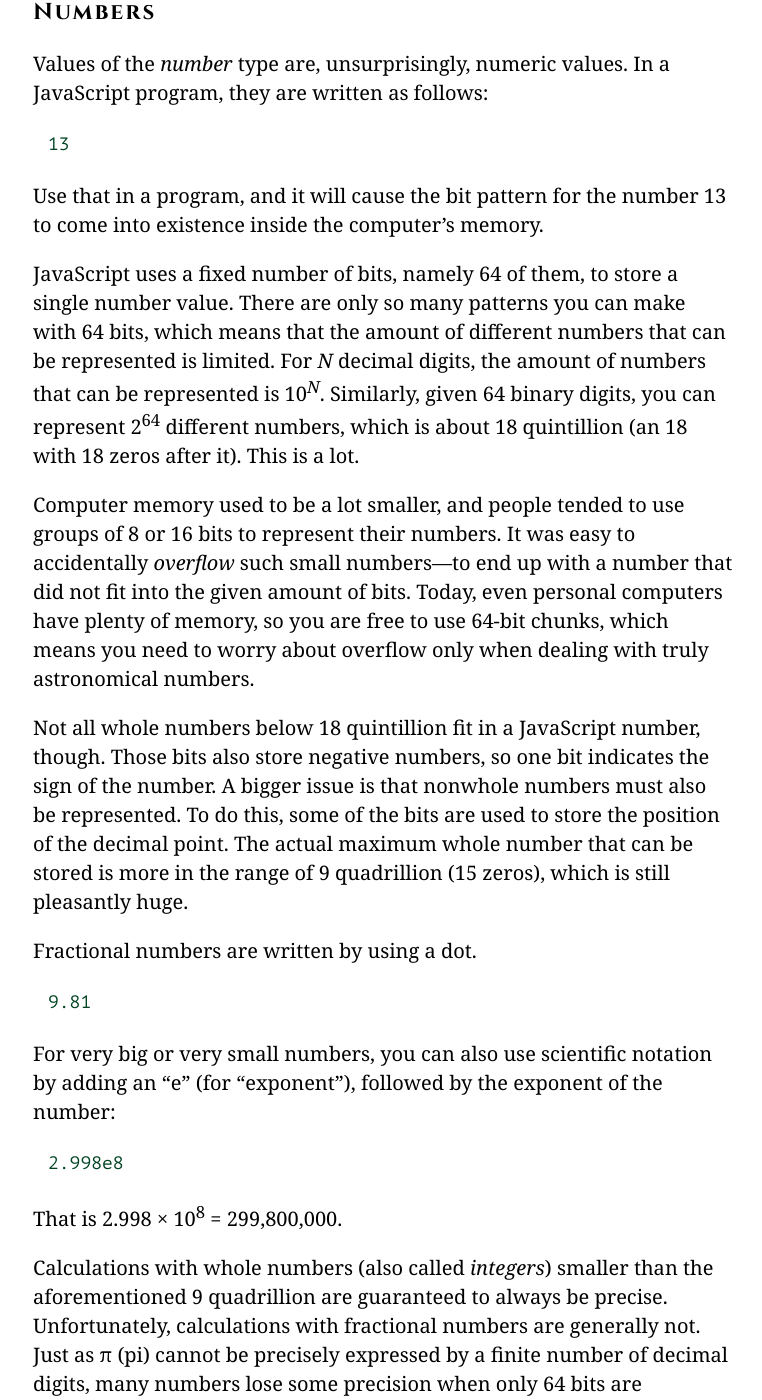
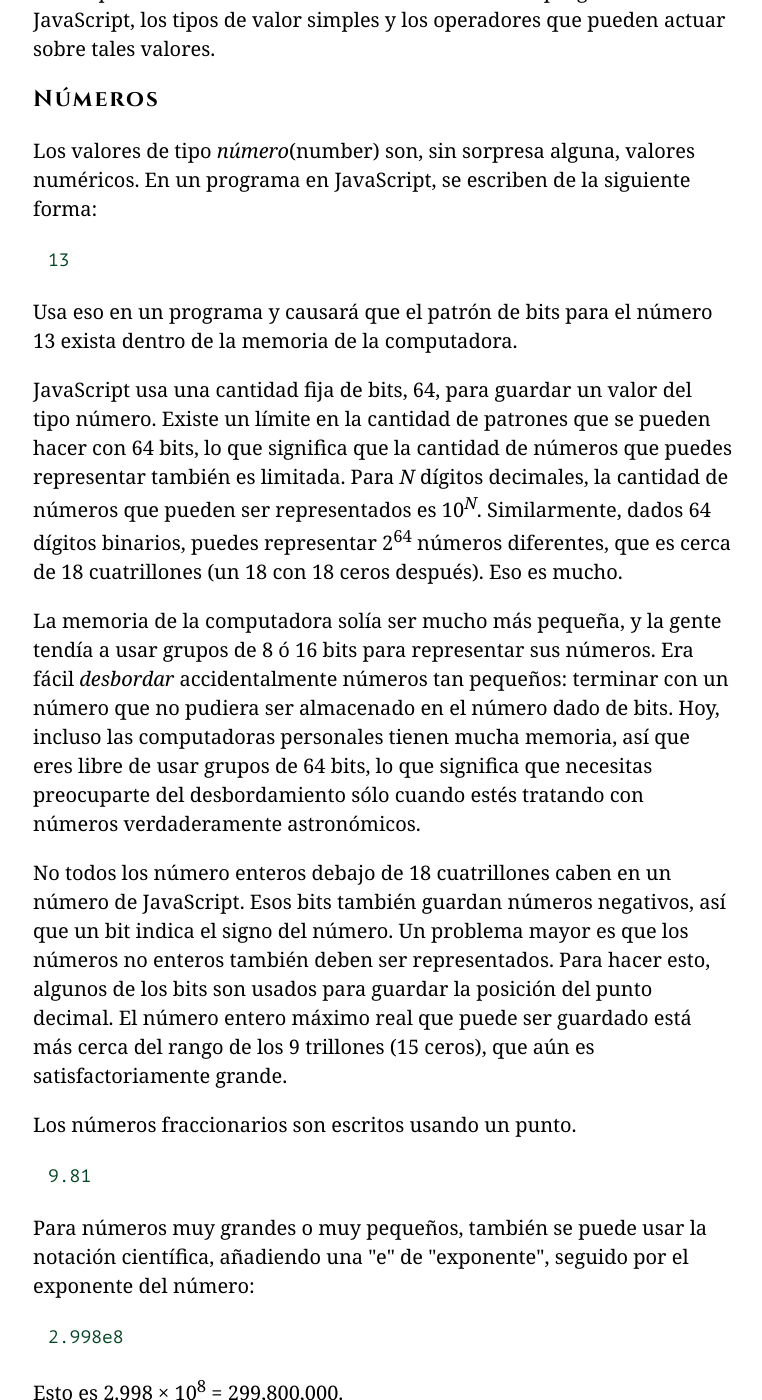
Before and after one commit to hectorip/Eloquent-JavaScript-ES-online, a Jekyll site: the page chapters/01_values.html, which Jekyll copies as it is, in a window 1280 px wide and 1400 px high, scrolled down 1922 px. Shown: the whole window, without its empty margins (257-1019 px from the left). Built offline with Jekyll 4.4.1, drawn with Linux system fonts in a browser that asks for light colours; nearby versions of some CDN libraries; library files that are not in the unit come from our copies; some of the changed text lies outside the part shown.

Commit message:
Numbers section

```diff
--- a/chapters/01_values.html
+++ b/chapters/01_values.html
@@ -39,7 +39,7 @@ de información discreta puede ser reducida a una secuencia de ceros y
 unos y por lo tanto representada como bits.</p>
 <p><a class=p_ident id="p_JE/XYCmcJB" href="#p_JE/XYCmcJB"></a> Por ejemplo, piensa
 cómo podrías representar el número 13 en bits. Funciona de la misma
-forma en que escribes número decimales, pero en vez de tener 10
+forma en que escribes números decimales, pero en vez de tener 10
 dígitos, tienes sólo 2, y el peso de cada uno se incrementa
 por un factor de 2 de derecha a izquierda. Aquí están los bits que
 conforman el número 13, con los pesos de cada uno mostrados debajo de
@@ -48,85 +48,85 @@ ellos.</p>
  128  64  32  16   8   4   2   1</pre>
 <p><a class=p_ident id="p_u5x2Yw8/7N" href="#p_u5x2Yw8/7N"></a>Así que ese es el número binario 00001101, u 8 + 4 + 1,
 que equivale a 13.</p>
-<h2><a class=h_ident id="h_sVZPaxUSy/" href="#h_sVZPaxUSy/"></a>Values</h2>
-<p><a class=p_ident id="p_ySnc2wG5kf" href="#p_ySnc2wG5kf"></a>Imagine a sea of
-bits. An ocean of them. A typical modern computer has more than 30
-billion bits in its volatile data storage. Nonvolatile storage (the
-hard disk or equivalent) tends to have yet a few orders of magnitude
-more.</p>
+<h2><a class=h_ident id="h_U9F8ZU147i" href="#h_U9F8ZU147i"></a>Valores</h2>
+<p><a class=p_ident id="p_W4yD+2tNFN" href="#p_W4yD+2tNFN"></a>Imagina
+un mar de bits. Un océano de estos. Una computadora moderna típica
+tiene más de 30 mil millones de bits en su almacenamiento de datos
+volátil. El almacenamiento no volátil (el disco duro o su equivalente)
+tiene un par de órdenes de magnitud más todavía.</p>
 <div class="image">
   <img src="img/bit-sea.png" alt="The Ocean of Bits">
 </div>
-<p><a class=p_ident id="p_e7djokdoxd" href="#p_e7djokdoxd"></a>To be able to work with such quantities of bits without getting lost,
-you can separate them into chunks that represent pieces of
-information. In a JavaScript environment, those chunks are called
-<em>values</em>. Though all values are made of bits, they play different
-roles. Every value has a type that determines its role. There are
-six basic types of values in JavaScript: numbers, strings, Booleans,
-objects, functions, and undefined values.</p>
-<p><a class=p_ident id="p_+ayfFmFdze" href="#p_+ayfFmFdze"></a>To create a value, you must merely invoke its
-name. This is convenient. You don&#8217;t have to gather building material
-for your values or pay for them. You just call for one, and <em>woosh</em>,
-you have it. They are not created from thin air, of course. Every
-value has to be stored somewhere, and if you want to use a gigantic
-amount of them at the same time, you might run out of bits.
-Fortunately, this is a problem only if you need them all
-simultaneously. As soon as you no longer use a value, it will
-dissipate, leaving behind its bits to be recycled as building material
-for the next generation of values.</p>
-<p><a class=p_ident id="p_4qFZuA8nQ3" href="#p_4qFZuA8nQ3"></a>This chapter introduces the atomic elements of JavaScript programs,
-that is, the simple value types and the operators that can act on such
-values.</p>
-<h2><a class=h_ident id="h_flOCH3CuFg" href="#h_flOCH3CuFg"></a>Numbers</h2>
-<p><a class=p_ident id="p_lB/BspzEbz" href="#p_lB/BspzEbz"></a>Values of the
-<em>number</em> type are, unsurprisingly, numeric values. In a JavaScript
-program, they are written as follows:</p>
+<p><a class=p_ident id="p_/+rSEDl+t3" href="#p_/+rSEDl+t3"></a>Para ser capaces con tales cantidades de bits sin perderte, puedes
+separarlos en pedazos que representen piezas de información. En un
+entorno en JavaScript, esos pedazos son llamados <em>valores</em>. Aunque
+todos los valores están hechos de bits, juegan diferentes roles. Cada
+valor tiene un tipo que determina su rol. Existen seis tipos básicos de
+valores en JavaScript: números, cadenas, Booleanos, objetos, funciones,
+y valores indefinidos.</p>
+<p><a class=p_ident id="p_Iamt82VWK9" href="#p_Iamt82VWK9"></a>Para crear un valor, sólo tienes que invocar
+su nombre. Esto es conveniente. No tienes que reuinir el material de
+construcción de tus valores o pagar por ellos. Sólo llamas uno y <em>woosh</em>,
+lo tienes. No son creados de la nada, por supuesto. Cada valor tiene que
+estar almacenado en algún lugar, y si quieres usar una cantidad enorme
+de estos al mismo tiempo, te podrías quedar sin bits. Afortunadamente,
+esto se convierte en un problema sólamente si los necesitas todos al
+mismo tiempo. Tan pronto como dejes de usar un valor se disipará, dejando
+sus bits para que sean reciclados como material de construcción de la
+próxima generación de valores.</p>
+<p><a class=p_ident id="p_Ug5egI/knJ" href="#p_Ug5egI/knJ"></a>Este capítulo introduce los elementos atómicos de los programas en
+JavaScript, los tipos de valor simples y los operadores que pueden
+actuar sobre tales valores.</p>
+<h2><a class=h_ident id="h_BPeI5tySz2" href="#h_BPeI5tySz2"></a>Números</h2>
+<p><a class=p_ident id="p_/BWrVUBa16" href="#p_/BWrVUBa16"></a>Los valores de tipo
+<em>número</em>(number) son, sin sorpresa alguna, valores numéricos.
+En un programa en JavaScript, se escriben de la siguiente forma:</p>
 <pre data-language="javascript" class="snippet cm-s-default"><a class=c_ident id="c_vTB6PsMp4Q" href="#c_vTB6PsMp4Q"></a><span class="cm-number">13</span></pre>
-<p><a class=p_ident id="p_5FswHziHvR" href="#p_5FswHziHvR"></a>Use that in a program, and it will cause the bit
-pattern for the number 13 to come into existence inside the computer&#8217;s
-memory.</p>
-<p><a class=p_ident id="p_34VeW0GvxJ" href="#p_34VeW0GvxJ"></a>JavaScript uses a fixed
-number of bits, namely 64 of them, to store a single number value.
-There are only so many patterns you can make with 64 bits, which means
-that the amount of different numbers that can be represented is
-limited. For <em>N</em> decimal digits, the amount of numbers that can be
-represented is 10<sup><em>N</em></sup>. Similarly, given 64 binary digits, you can
-represent 2<sup>64</sup> different numbers, which is about 18 quintillion (an
-18 with 18 zeros after it). This is a lot.</p>
-<p><a class=p_ident id="p_WcfWpTcQB6" href="#p_WcfWpTcQB6"></a>Computer memory used to be a lot smaller, and people tended to use
-groups of 8 or 16 bits to represent their numbers. It was easy to
-accidentally <em>overflow</em> such small numbers—to end up with a number
-that did not fit into the given amount of bits. Today, even personal
-computers have plenty of memory, so you are free to use 64-bit chunks,
-which means you need to worry about overflow only when dealing with
-truly astronomical numbers.</p>
-<p><a class=p_ident id="p_qgS+bpqvEk" href="#p_qgS+bpqvEk"></a>Not
-all whole numbers below 18 quintillion fit in a JavaScript number,
-though. Those bits also store negative numbers, so one bit indicates
-the sign of the number. A bigger issue is that nonwhole numbers must
-also be represented. To do this, some of the bits are used to store
-the position of the decimal point. The actual maximum whole number
-that can be stored is more in the range of 9 quadrillion (15 zeros),
-which is still pleasantly huge.</p>
-<p><a class=p_ident id="p_+wzyK91zcb" href="#p_+wzyK91zcb"></a>Fractional numbers are written by using a
-dot.</p>
+<p><a class=p_ident id="p_hhFOOgT9wU" href="#p_hhFOOgT9wU"></a> Usa eso en un programa y causará que el patrón de
+bits para el número 13 exista dentro de la memoria de la computadora.</p>
+<p><a class=p_ident id="p_T/okPTL5NG" href="#p_T/okPTL5NG"></a>JavaScript usa una cantidad fija
+de bits, 64, para guardar un valor del tipo número. Existe un límite
+en la cantidad de patrones que se pueden hacer con 64 bits, lo que
+significa que la cantidad de números que puedes representar también es
+limitada. Para <em>N</em> dígitos decimales, la cantidad de números que
+pueden ser representados es 10<sup><em>N</em></sup>. Similarmente, dados 64 dígitos
+binarios, puedes representar 2<sup>64</sup> números diferentes, que es cerca de
+18 cuatrillones (un 18 con 18 ceros después). Eso es mucho.</p>
+<p><a class=p_ident id="p_Kq2zPrF86n" href="#p_Kq2zPrF86n"></a>La memoria de la computadora solía ser mucho más pequeña, y la gente
+tendía a usar grupos de 8 ó 16 bits para representar sus números. Era
+fácil <em>desbordar</em> accidentalmente números tan pequeños: terminar
+con un número que no pudiera ser almacenado en el número dado de bits. Hoy,
+incluso las computadoras personales tienen mucha memoria, así
+que eres libre de usar grupos de 64 bits, lo que significa que
+necesitas preocuparte del desbordamiento sólo cuando estés
+tratando con números verdaderamente astronómicos.</p>
+<p><a class=p_ident id="p_+SuavY86yZ" href="#p_+SuavY86yZ"></a>No
+todos los número enteros debajo de 18 cuatrillones caben en un número
+de JavaScript. Esos bits también guardan números negativos, así
+que un bit indica el signo del número. Un problema mayor es que
+los números no enteros también deben ser representados. Para hacer esto,
+algunos de los bits son usados para guardar la posición del punto decimal.
+El número entero máximo real que puede ser guardado está más cerca del rango de
+los 9 trillones (15 ceros), que aún es satisfactoriamente grande.</p>
+<p><a class=p_ident id="p_QuaxCY0XYg" href="#p_QuaxCY0XYg"></a>Los números fraccionarios son escritos usando un punto.</p>
 <pre data-language="javascript" class="snippet cm-s-default"><a class=c_ident id="c_pDtjSHBkOT" href="#c_pDtjSHBkOT"></a><span class="cm-number">9.81</span></pre>
-<p><a class=p_ident id="p_j34c/ZU9g4" href="#p_j34c/ZU9g4"></a>For
-very big or very small numbers, you can also use scientific notation
-by adding an “e” (for “exponent”), followed by the exponent of the
-number:</p>
+<p><a class=p_ident id="p_swGkw2BgKN" href="#p_swGkw2BgKN"></a>Para números
+muy grandes o muy pequeños, también se puede usar la notación
+científica, añadiendo una "e" de "exponente", seguido por el exponente
+del número:</p>
 <pre data-language="javascript" class="snippet cm-s-default"><a class=c_ident id="c_BcwYGRXGfX" href="#c_BcwYGRXGfX"></a><span class="cm-number">2.998e8</span></pre>
-<p><a class=p_ident id="p_YbACmHw8Kd" href="#p_YbACmHw8Kd"></a>That is 2.998 × 10<sup>8</sup> = 299,800,000.</p>
-<p><a class=p_ident id="p_8KgYC0F1fX" href="#p_8KgYC0F1fX"></a>Calculations with whole numbers (also called <em>integers</em>)
-smaller than the aforementioned 9 quadrillion are guaranteed to always
-be precise. Unfortunately, calculations with fractional numbers are
-generally not. Just as π (pi) cannot be precisely expressed by a
-finite number of decimal digits, many numbers lose some precision when
-only 64 bits are available to store them. This is a shame, but it
-causes practical problems only in specific situations. The important
-thing is to be aware of it and treat fractional digital numbers as
-approximations, not as precise values.</p>
-<h3><a class=h_ident id="h_RfBT3HMnYs" href="#h_RfBT3HMnYs"></a>Arithmetic</h3>
+<p><a class=p_ident id="p_SLK7nYlKGz" href="#p_SLK7nYlKGz"></a>Esto es 2.998 × 10<sup>8</sup> = 299,800,000.</p>
+<p><a class=p_ident id="p_/aSx+o6E65" href="#p_/aSx+o6E65"></a>Calculos con
+números enteros (en inglés llamados <em>integer</em>) más pequeños que el supracitado
+9 trillones, están garantizados para siempre ser precisos. Desafortunadamente,
+cálculos con números fraccionarios generalmente no lo son. Justo como π (pi)
+no puede ser expresado precisamente por un número finito de dígitos decimales,
+muchos números pierden algo de precisión cuando sólo hay 64 bits disponibles
+para guardarlos. Esto es una pena, pero causa problemas prácticos sólo en
+algunas situaciones específicas. Lo importante es estar al tanto de
+esto y tratar a los números digitales fraccionarios como aproximaciones
+y no como valores precisos.</p>
+<h3><a class=h_ident id="h_k3aFxhy61f" href="#h_k3aFxhy61f"></a>Aritmética</h3>
 <p><a class=p_ident id="p_PO8MaZIpG1" href="#p_PO8MaZIpG1"></a> The main
 thing to do with numbers is arithmetic. Arithmetic operations such as
 addition or multiplication take two number values and produce a new
```
Also changed, not shown: 2 other files.
